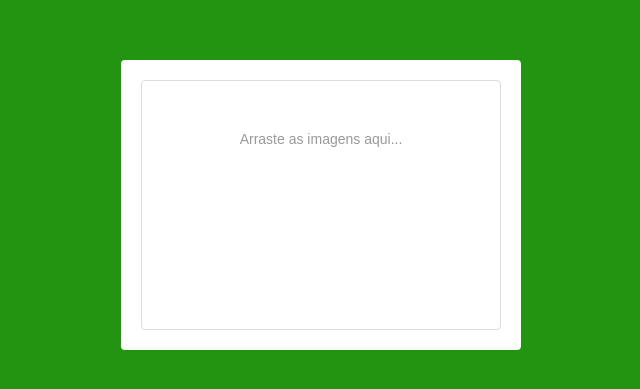
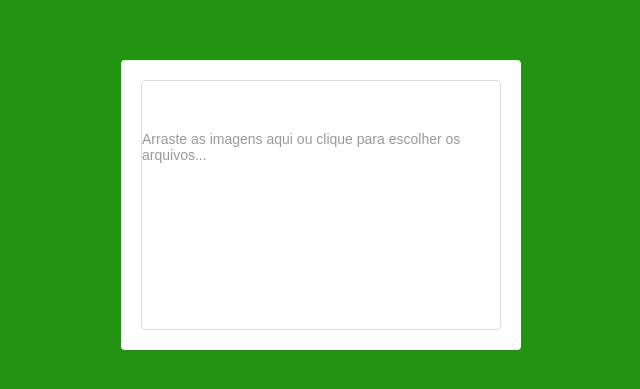
Before and after one commit to wagnermattos65/uploadfiles-frontend, a React (Create React App) app: page / in a window 1280 px wide. Shown: the part 195-584 px from the top of the page, without its empty margins (319-959 px from the left). Built offline with nearby package versions, Linux system fonts and the light colour scheme; no server answers.

Commit message:
feat: change upload message

```diff
--- a/src/components/Upload/index.js
+++ b/src/components/Upload/index.js
@@ -7,7 +7,7 @@ import { DropContainer, UploadMessage } from './styles';
 export default class Upload extends Component {
   renderDragMessage = ( isDragActive, isDragReject ) => {
     if (!isDragActive) {
-      return <UploadMessage>Arraste as imagens aqui...</UploadMessage>
+      return <UploadMessage>Arraste as imagens aqui ou clique para escolher os arquivos...</UploadMessage>
     }
 
     if (isDragReject) {
```
